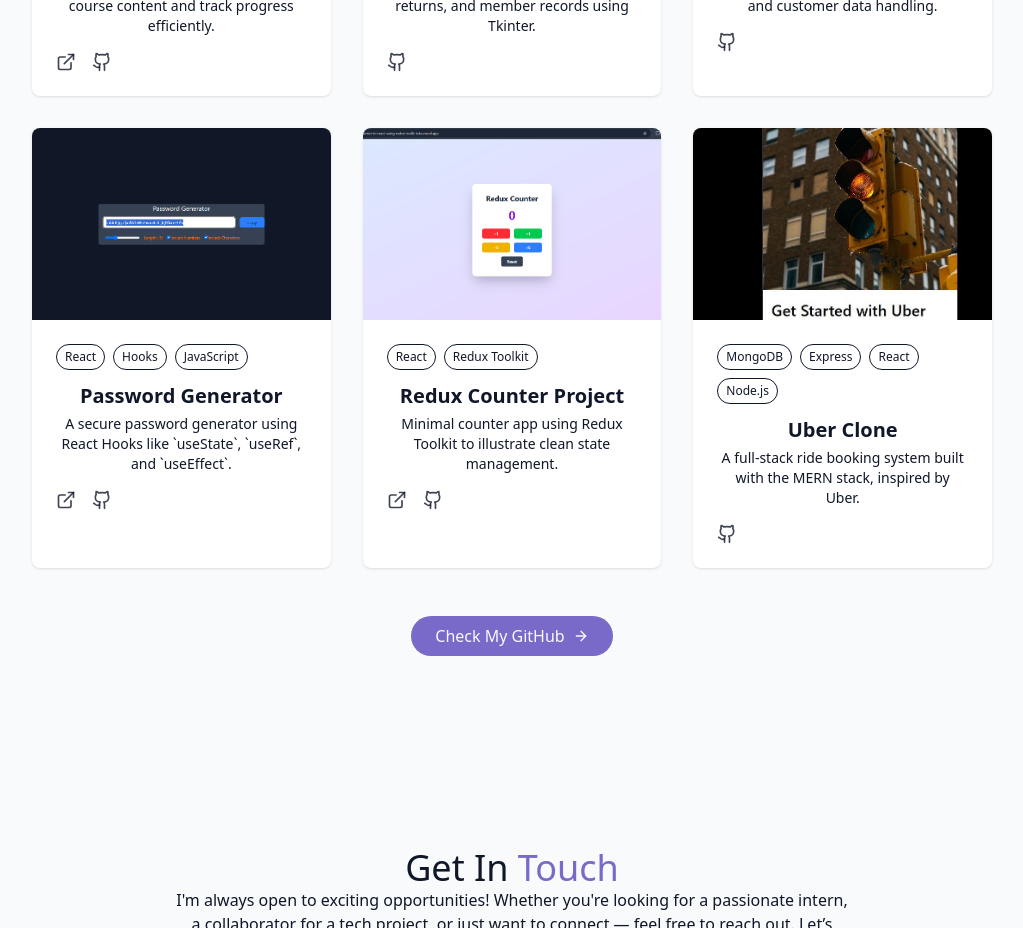
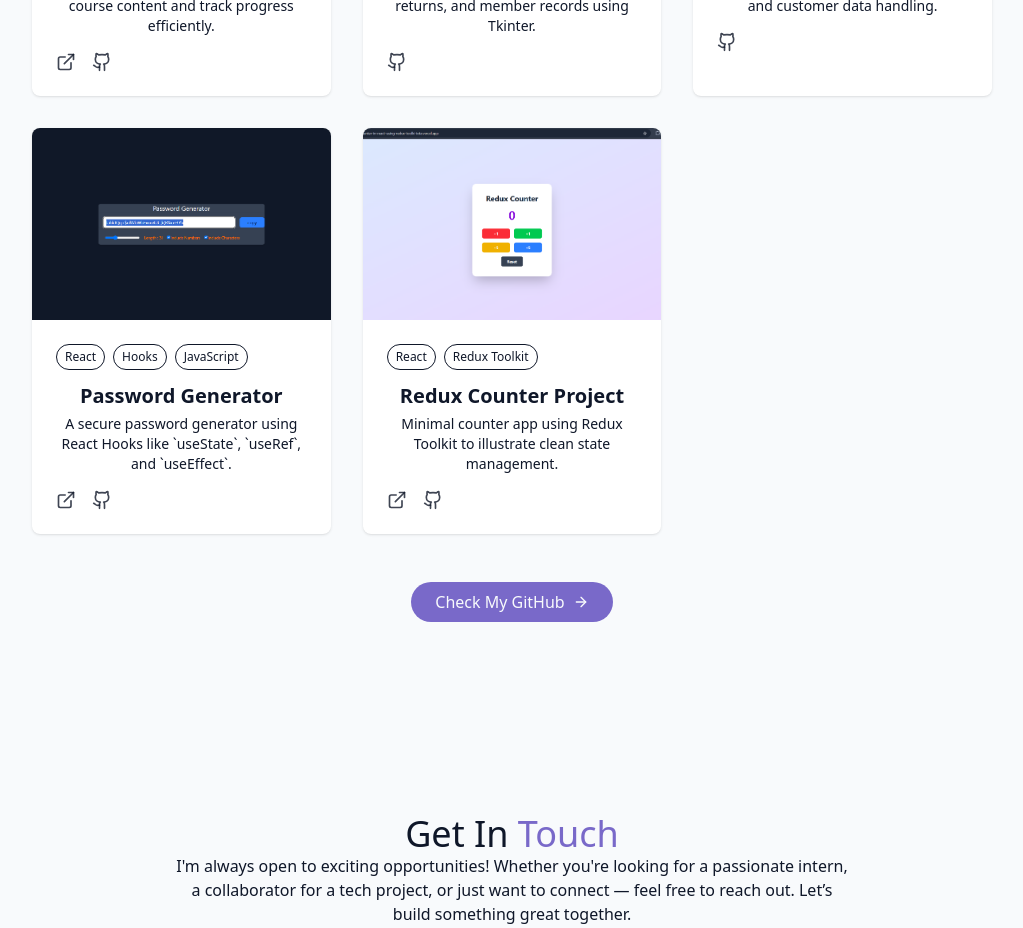
Before and after one commit to AryanRajTalekar/PortFolio-website, a React (Vite) app: page / in a window 1280 px wide. Shown: the part 3060-3988 px from the top of the page, without its empty margins (128-1151 px from the left). Built offline with nearby package versions, Linux system fonts and the light colour scheme.

Commit message:
removed a few projects

```diff
--- a/src/components/ProjectsSection.jsx
+++ b/src/components/ProjectsSection.jsx
@@ -52,16 +52,6 @@
     demoUrl: "https://counter-in-react-using-redux-toolki-iota.vercel.app/",
     gitHubUrl:
       "https://github.com/AryanRajTalekar/Counter_In_react_Using_redux_toolkit",
-  },
-  {
-    id: 6,
-    title: "Uber Clone",
-    description:
-      "A full-stack ride booking system built with the MERN stack, inspired by Uber.",
-    image: "/projects/cropped-Uber_Clone.jpeg",
-    tags: ["MongoDB", "Express", "React", "Node.js"],
-    demoUrl: "",
-    gitHubUrl: "https://github.com/AryanRajTalekar/uber_clone_resume_project",
   },
 ];
 
```
